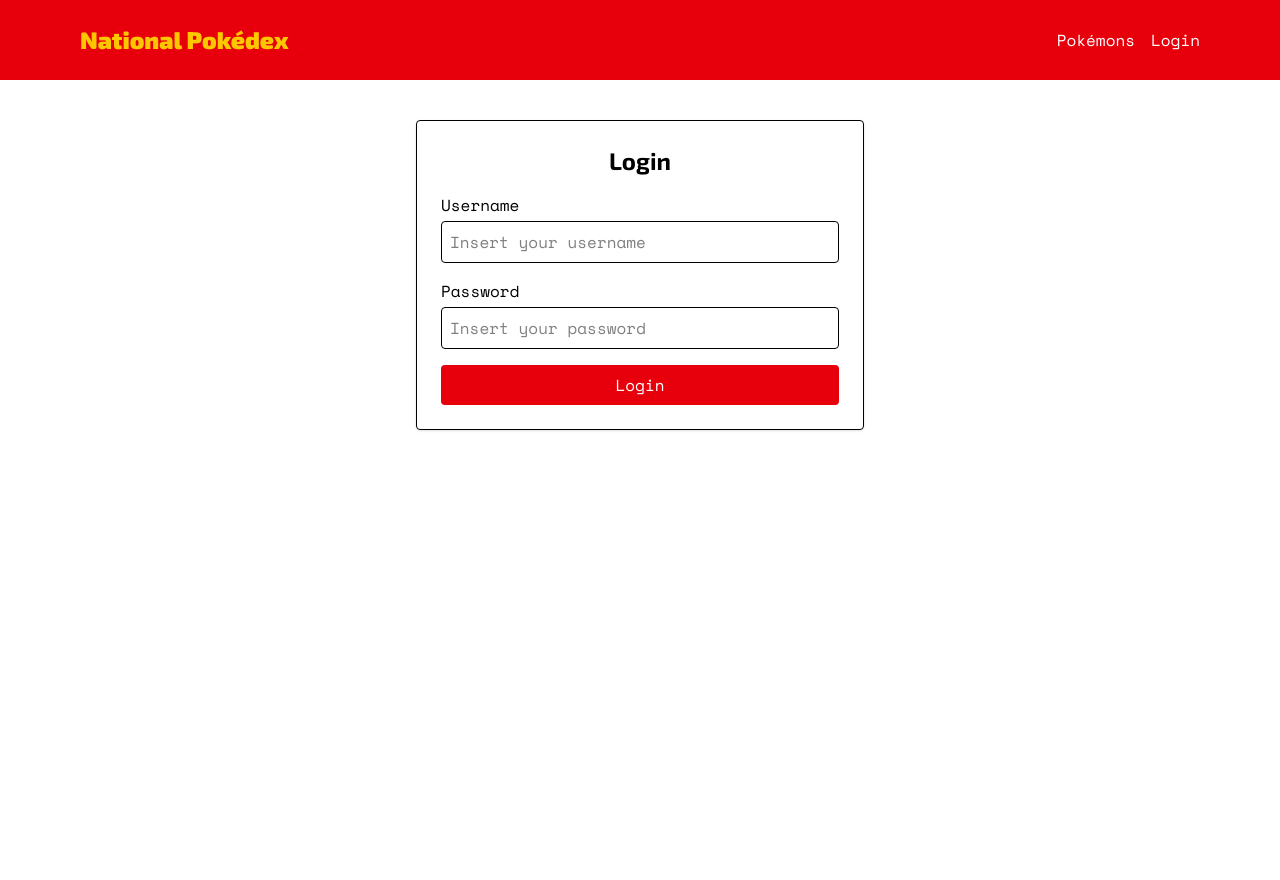
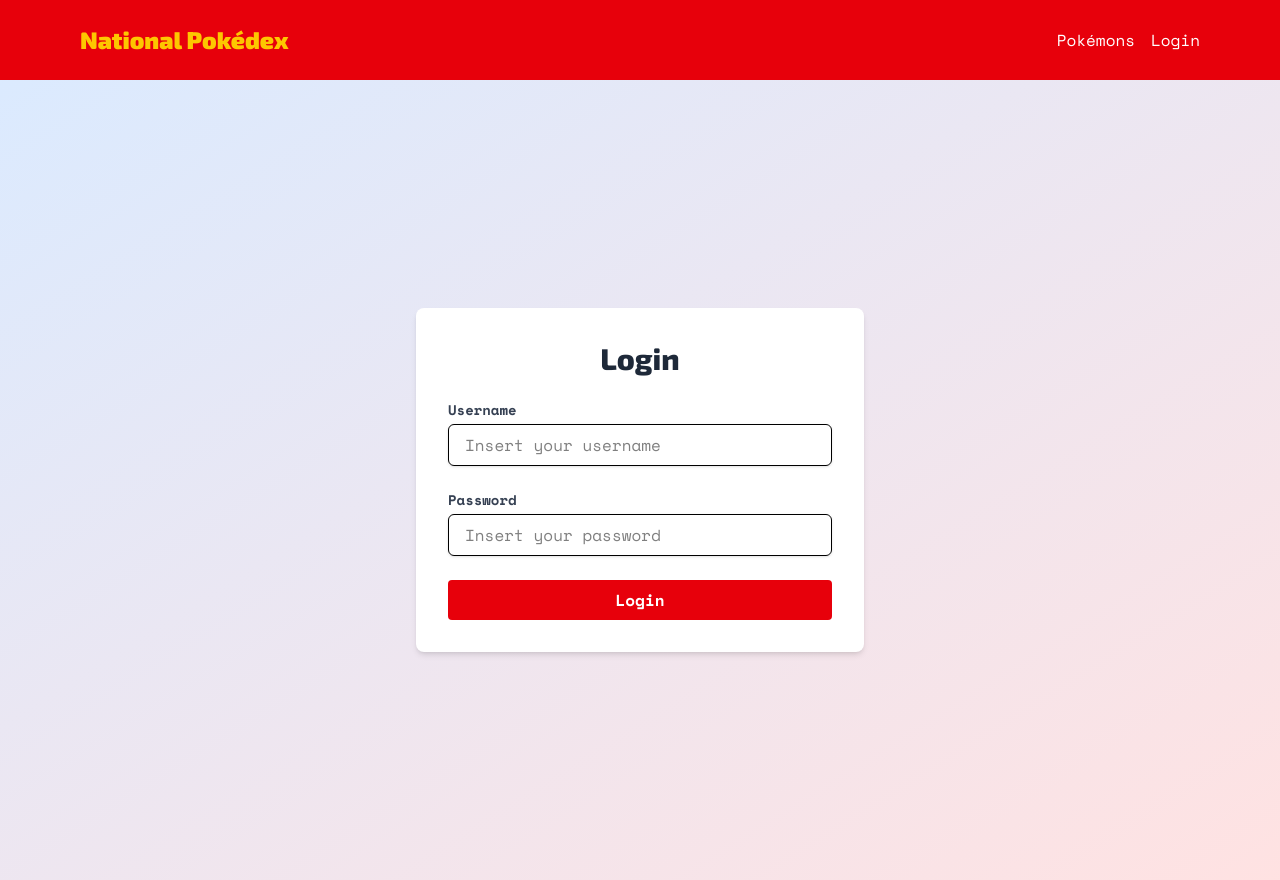
Before and after one commit to claudiolagona/national-pokedex-hub, a React (Vite) app: page /login in a window 1280 px wide. Before the commit the page ends 800 px from the top, so only its background shows below. Built offline with nearby package versions, Linux system fonts and the light colour scheme; data requests are answered from the project's data file.

Commit message:
fifth commit

```diff
--- a/src/components/PokemonCard.jsx
+++ b/src/components/PokemonCard.jsx
@@ -2,21 +2,20 @@
 import { typeColors } from "../utils/typeColors";
 
 export const PokemonCard = ({ pokemon }) => {
-  const isCustom = pokemon.custom;
   const { name, types, image } = pokemon;
   const sprite = pokemon.sprite || null;
 
   return (
-    <div className="w-95 bg-white px-4 py-15 rounded-xl shadow-lg text-center hover:scale-110 transition cursor-pointer duration-200">
+    <div className="w-full sm:w-75 md:w-64 lg:w-75 bg-white px-4 py-15 rounded-xl shadow-md text-center hover:scale-110 transition cursor-pointer duration-200 mb-6">
       <Link to={`/pokemon/${name}`}>
         {image || sprite ? (
           <img
             src={image || sprite}
             alt={name}
-            className="w-30 h-30 mx-auto mb-2"
+            className="mx-auto mb-3 max-w-[120px] h-auto"
           />
         ) : (
-          <div className="w-30 h-30 mx-auto mb-2 bg-gray-100 rounded animate-pulse"></div>
+          <div className="mx-auto mb-3 w-[120px] h-[120px] bg-gray-100 rounded animate-pulse"></div>
         )}
         <h2 className="text-2xl font-bold capitalize">{name}</h2>
 
@@ -35,12 +34,6 @@
           </div>
         )}
       </Link>
-
-      {isCustom && (
-        <span className="text-xs bg-blue-100 text-blue-700 px-2 py-1 rounded mt-2 inline-block">
-          Custom
-        </span>
-      )}
     </div>
   );
 };
--- a/src/components/form/InputFields.jsx
+++ b/src/components/form/InputFields.jsx
@@ -12,22 +12,33 @@
     formState: { errors },
   } = useFormContext();
 
+  const hasError = !!errors[name];
+
   return (
-    <div className="mb-4">
-      <label htmlFor={name} className="block font-medium mb-1">
+    <div className="w-full">
+      <label
+        htmlFor={name}
+        className="block text-sm font-semibold text-gray-700 mb-1"
+      >
         {label}
       </label>
       <input
         id={name}
         type={type}
         placeholder={placeholder}
+        aria-invalid={hasError}
+        aria-describedby={hasError ? `${name}-error` : undefined}
         {...register(name, rules)}
-        className={`w-full p-2 border rounded ${
-          errors[name] ? "border-red-500" : "border-grey-300"
+        className={`w-full px-4 py-2 border rounded-md shadow-sm focus:outline-none transition duration-150 ${
+          hasError
+            ? "border-red-500 focus:ring-1 focus:ring-red-400"
+            : "border-grey-300 focus:ring-1 focus:ring-blue-400"
         }`}
       />
-      {errors[name] && (
-        <p className="text-red-500 text-sm mt-1">{errors[name].message}</p>
+      {hasError && (
+        <p id={`${name}-error`} className="text-red-500 text-sm mt-1">
+          {errors[name]?.message}
+        </p>
       )}
     </div>
   );
--- a/src/pages/Home.jsx
+++ b/src/pages/Home.jsx
@@ -35,7 +35,7 @@
         >
           Go to Pokédex
         </Link>
-        {user.currentUser.role === "admin" && (
+        {user.currentUser?.role === "admin" && (
           <Link
             to={"/create"}
             className="bg-blue-500 hover:bg-blue-600 text-white font-semibold py-3 px-6 rounded shadow"
--- a/src/pages/Login.jsx
+++ b/src/pages/Login.jsx
@@ -13,16 +13,22 @@
   const onSubmit = async (data) => {
     const { username, password } = data;
     dispatch(loginThunk(username, password));
-    console.log("Dati inseriti:", data);
   };
 
   if (isLoggedIn) return <Navigate to="/" />;
 
   return (
-    <div className="max-w-md mx-auto mt-10 p-6 border rounded shadow">
-      <h2 className="text-2xl font-bold mb-4 text-center">Login</h2>
+    <div className="min-h-screen flex items-center justify-center bg-gradient-to-br from-blue-100 to-red-100 px-4">
+      <div className="w-full max-w-md bg-white rounded-lg shadow-md p-8">
+        <h2 className="text-3xl font-extrabold text-gray-800 mb-6 text-center">
+          Login
+        </h2>
         <FormProvider {...methods}>
-        <form onSubmit={methods.handleSubmit(onSubmit)} noValidate>
+          <form
+            onSubmit={methods.handleSubmit(onSubmit)}
+            noValidate
+            className="space-y-6"
+          >
             <InputFields
               name="username"
               label="Username"
@@ -39,17 +45,24 @@
 
             <button
               type="submit"
-            className="w-full bg-red-600 text-white py-2 rounded hover:bg-blue-700 cursor-pointer transition"
+              className={`w-full py-2 rounded text-white font-semibold transition duration-200 cursor-pointer ${
+                authStatus === "loading"
+                  ? "bg-gray-400 cursor-not-allowed"
+                  : "bg-red-600 hover:bg-red-700"
+              }`}
               disabled={authStatus === "loading"}
             >
               {authStatus === "loading" ? "Logging in..." : "Login"}
             </button>
 
             {authStatus === "failed" && (
-            <p className="text-red-500 text-center mt-3">{error}</p>
+              <p className="text-red-500 text-center text-sm mt-2 transition">
+                {error}
+              </p>
             )}
           </form>
         </FormProvider>
       </div>
+    </div>
   );
 };
--- a/src/pages/PokemonView.jsx
+++ b/src/pages/PokemonView.jsx
@@ -119,7 +119,7 @@
 
   return (
     <motion.div
-      className="max-w-4xl mx-auto p-6"
+      className="max-w-7xl mx-auto px-4 sm:px-6 lg:px-8 py-6"
       initial={{ opacity: 0, y: 20 }}
       animate={{ opacity: 1, y: 0 }}
       transition={{ duration: 0.4 }}
@@ -131,8 +131,8 @@
         ← Back
       </button>
 
-      <div className="flex flex-col md:flex-row items-center gap-10">
-        <div className="w-full max-w-md mx-auto">
+      <div className="flex flex-col lg:flex-row items-center lg:items-start gap-10">
+        <div className="w-full sm:max-w-sm md:max-w-md">
           <Swiper
             modules={[Navigation, Pagination]}
             spaceBetween={20}
@@ -153,7 +153,7 @@
                     <img
                       src={sprite.src}
                       alt={sprite.label}
-                      className="w-24 mx-auto"
+                      className="w-24 sm:w-32 md:w-40 mx-auto object-contain"
                     />
                     <p className="mt-2 text-sm">{sprite.label}</p>
                   </div>
@@ -162,15 +162,15 @@
           </Swiper>
         </div>
 
-        <div className="flex flex-col">
-          <h1 className="text-3xl capitalize font-bold mb-4">
+        <div className="w-full flex flex-col items-center lg:items-start text-center lg:text-left">
+          <h1 className="text-2xl md:text-3xl capitalize font-bold mb-4">
             #{pokemon.id} {pokemon.name}
           </h1>
-          <div className="flex gap-2">
+          <div className="flex flex-wrap justify-center lg:justify-start gap-2">
             {pokemon.types.map((type) => (
               <span
                 key={type.type.name}
-                className={`text-md px-4 py-2 mb-4 rounded capitalize font-bold ${
+                className={`text-sm md:text-md px-4 py-2 rounded capitalize font-bold ${
                   typeColors[type.type.name] || "bg-gray-200"
                 }`}
               >
@@ -182,20 +182,20 @@
             <audio
               src={pokemon.cries}
               type="audio/ogg"
-              className="w-90 h-9"
+              className="mt-4 w-full max-w-xs h-9"
               controls
             />
           )}
           {isLoggedIn ? (
             <FavoriteButton key={pokemon.name} pokemon={pokemon} />
           ) : (
-            <p className="mt-4 text-xs text-gray-500 italic">
+            <p className="mt-4 text-sm text-gray-500 italic">
               Log if you want to save your favorites Pokémon
             </p>
           )}
           {pokemon.generation === "custom" && (
             <button
-              className="px-4 py-2 cursor-pointer bg-red-500 hover:bg-red-700 text-white text-center rounded mt-2"
+              className="px-4 py-2 w-full sm:w-auto cursor-pointer bg-red-500 hover:bg-red-600 text-white text-center rounded mt-4"
               onClick={() => handleDeleteCustom(pokemon.id)}
             >
               Delete Custom Pokémon
@@ -210,7 +210,7 @@
           {pokemon.generation === "custom" && (
             <Link
               to={`/update/${pokemon.id}`}
-              className="px-4 py-2 cursor-pointer text-center bg-blue-500 hover:bg-blue-700 text-white rounded mt-2"
+              className="px-4 py-2 w-full sm:w-auto cursor-pointer text-center bg-blue-500 hover:bg-blue-600 text-white rounded mt-4"
             >
               Update Custom Pokémon
             </Link>
@@ -220,7 +220,7 @@
 
       <div className="mt-10">
         <Tab.Group>
-          <Tab.List className="flex space-x-2 border-b mb-4">
+          <Tab.List className="flex flex-wrap gap-2 pb-2 justify-center sm:justify-start border-b mb-4">
             {[
               "Stats",
               pokemon.generation !== "custom" && "Moves",
@@ -245,7 +245,7 @@
           <Tab.Panels>
             <Tab.Panel>
               <h2 className="text-2xl font-semibold mb-4">Stats</h2>
-              <div className="grid grid-cols-2 gap-4">
+              <div className="grid grid-cols-1 sm:grid-cols-2 gap-4">
                 {pokemon.stats.map((stat) => (
                   <div
                     key={stat.stat.name}
@@ -271,7 +271,7 @@
             {pokemon.moves && (
               <Tab.Panel>
                 <h2 className="text-2xl font-semibold mb-4">Moves</h2>
-                <div className="grid grid-cols-2 sm:grid-cols-3 lg:grid-cols-4 gap-3">
+                <div className="grid grid-cols-2 sm:grid-cols-3 md:grid-cols-4 lg:grid-cols-5 gap-3">
                   {pokemon.moves.map((move) => (
                     <div
                       key={move.move.name}
--- a/src/pages/PokemonsList.jsx
+++ b/src/pages/PokemonsList.jsx
@@ -14,7 +14,7 @@
 
 export const PokemonsList = () => {
   const dispatch = useDispatch();
-  const pokemonsPerPage = 21;
+  const pokemonsPerPage = 20;
 
   const userFromState = useSelector((state) => state.user.currentUser);
   // eslint-disable-next-line react-hooks/exhaustive-deps
@@ -109,7 +109,7 @@
   if (authStatus === "failed" || customAuthStatus === "failed") {
     return (
       <p className="text-red-500 text-center">
-        {error || customError || "Errore nel caricamento dei Pokemon."}
+        {error || customError || "Error while charging Pokémon."}
       </p>
     );
   }
@@ -151,8 +151,8 @@
   };
 
   return (
-    <div className="px-4 py-6 mb-10">
-      <div className="flex flex-col md:flex-row justify-center items-baseline gap-4 mb-6 px-35">
+    <div className="px-4 sm:px-6 lg:px-20 py-6 mb-10">
+      <div className="flex flex-col lg:flex-row justify-center items-baseline gap-4 flex-wrap mb-6">
         <Search
           searchPokemon={searchPokemon}
           handleChange={handleSearchChange}
@@ -170,7 +170,7 @@
         />
       </div>
 
-      <p className="text-left text-sm text-gray-700 px-90">
+      <p className="px-4 sm:px-6 lg:px-20 text-left text-sm text-gray-700 mb-4">
         {filteredPokemons.length} Pokémons found
       </p>
 
@@ -181,10 +181,10 @@
           animate={{ opacity: 1, y: 0 }}
           exit={{ opacity: 0, y: -20 }}
           transition={{ duration: 0.3 }}
-          className="w-full flex flex-row flex-wrap justify-center gap-8 py-10 px-40"
+          className="grid grid-cols-1 sm:grid-cols-2 md:grid-cols-3 xl:grid-cols-4 gap-6 justify-items-center"
         >
           {currentPokemons.length === 0 && (
-            <p className="text-center text-gray-500 text-lg font-semibold">
+            <p className="col-span-full text-center text-gray-500 text-lg font-semibold">
               No Pokémons found
             </p>
           )}
```
Lines whose indentation alone changed are shown as unchanged.
